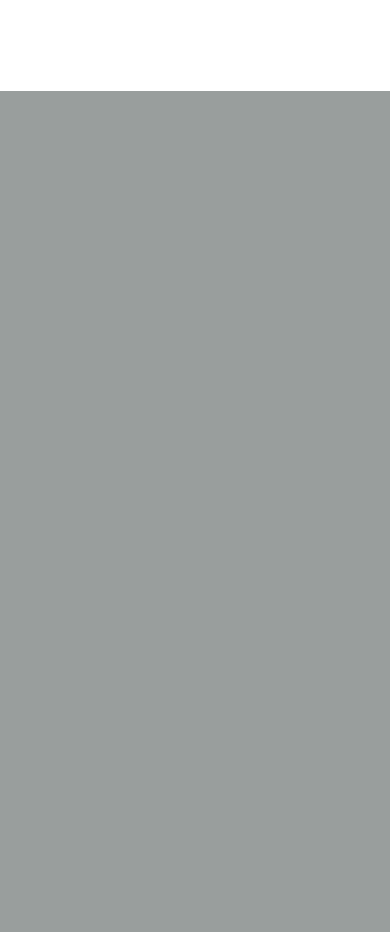
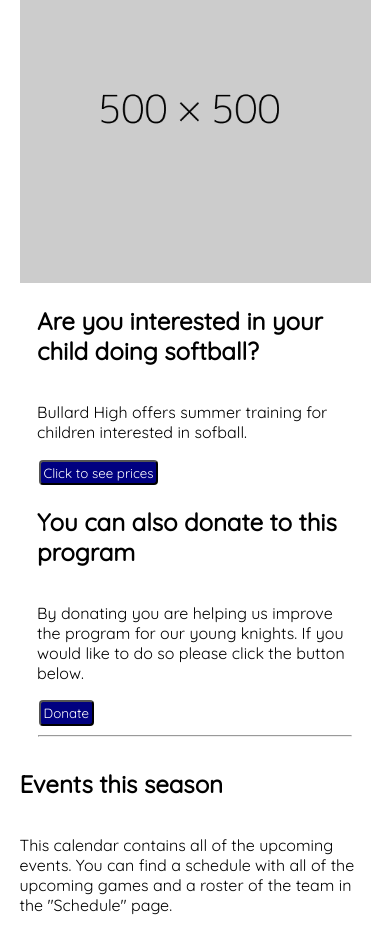
Before and after one commit to genm8/Client-Website, a PHP site: page /bhshome.php in a window 390 px wide; the page is wider, and only the part inside the window is pictured. Shown: the part 753-1685 px from the top of that part. Before the commit the page ends 844 px from the top of that part, so only its background shows below. Run offline with PHP 8.4, Linux system fonts and the light colour scheme.

Commit message:
finishedish home page and lil knights

```diff
--- a/bhshome.php
+++ b/bhshome.php
@@ -3,7 +3,7 @@
 
 <head>
     <meta charset="UTF-8">
-    <title>Youth Program</title>
+    <title>Home</title>
     <link rel="stylesheet" href="client-web.css">
     <link href="https://fonts.googleapis.com/css?family=Quicksand" rel="stylesheet">
     <link href="https://fonts.googleapis.com/css?family=Alfa+Slab+One|Bungee" rel="stylesheet">
@@ -13,21 +13,48 @@
 </head>
 
 <body>
-   <div id="bigcontainer">
-    <div class="header">
-        <a class="logo" href="bhshome.php">
-            <img src="images/logo.PNG" alt="">
-        </a>
+    <div id="homecontainer">
+        <a href="bhshome.php"><img src="images/2db0b9fb-8183-4b9f-a6d0-472261747a92_200x200.png" alt=""></a>
+
+        <div id="homeheader">
+            <nav>
             <ul>
                 <li><a href="bhshome.php">Home</a></li>
                 <li><a href="schedule.php">Schedules</a></li>
-            <li><a href="about.php">About</a></li>
                 <li><a href="youthprogram.php">Lil' Knights</a></li>
             </ul>
+            </nav>
         </div>
     </div>
-<div id="calendar">
+    <div class="homeinfo">
+        <h1>About the team</h1>
+        <p>Lorem ipsum dolor sit amet, consectetur adipisicing elit. Vel quasi, optio quo saepe omnis! Repellendus impedit dicta, voluptate eos, quia ducimus consectetur iste, possimus tempora animi mollitia labore eligendi numquam.</p>
+        <div class="images">
+            <img src="images/500x500.png" alt="">
+            <img src="images/500x500.png" alt="">
+        </div>
+        <div id="donate" class="margin-top">
+            <div>
+                <h2>Are you interested in your child doing softball?</h2>
+                <p>Bullard High offers summer training for children interested in sofball.</p>
+                <a href="youthprogram.php"><button>Click to see prices</button></a>
+            </div>
+            <div>
+                <h2>You can also donate to this program</h2>
+                <p>By donating you are helping us improve the program for our young knights. If you would like to do so please click the button below.</p>
+                <a href="youthprogram.php"><button>Donate</button></a>
+            </div>
+        </div>
+    </div>
+    <hr class="margin-top">
+    <div id="bottom" class="margin-top">
+        <div id="column">
+            <h2>Events this season</h2>
+            <p>This calendar contains all of the upcoming events. You can find a schedule with all of the upcoming games and a roster of the team in the "Schedule" page. </p>
+        </div>
+        <div id="calendar" class="margin-top">
             <iframe src="https://calendar.google.com/calendar/b/1/embed?height=600&amp;wkst=1&amp;bgcolor=%23ffffff&amp;ctz=America%2FLos_Angeles&amp;src=Ymhza25pZ2h0c29mdGJhbGxAZ21haWwuY29t&amp;src=ZmNkbmE2YXVldGFpaWJ1bG1yY3QzM2Vva2tAZ3JvdXAuY2FsZW5kYXIuZ29vZ2xlLmNvbQ&amp;color=%23039BE5&amp;color=%234285F4&amp;showPrint=0&amp;title=Events%202019&amp;showTabs=0&amp;showCalendars=0&amp;showTz=0" style="border-width:0" width="800" height="600" frameborder="0" scrolling="no"></iframe>
+        </div>
     </div>
 </body>
 
--- a/client-web.css
+++ b/client-web.css
@@ -33,18 +33,6 @@
     flex-direction: row;
     align-items: center;
     justify-content: space-around;
-}
-
-#navigation {
-    display: flex;
-    justify-content: center;
-    background-color: #0219A8;
-}
-
-#navigation h1 {
-    font-family: 'Bungee', cursive;
-    color: white;
-    font-size: 300%;
 }
 
 .centeredtit {
@@ -88,11 +76,8 @@
 }
 
 input {
-    margin-top: 1%;
-}
-
-select {
-    margin-top: 1%;
+    margin-top: 2.5%;
+    margin-right: 1%;
 }
 
 #parallax {
@@ -119,7 +104,9 @@
     width: 100%;
     justify-content: space-between;
     align-items: center;
-    font-size: 200%;
+    font-size: 100%;
+    background-color: navy;
+    border-bottom: 1px solid white;
 }
 
 
@@ -135,18 +122,128 @@
     margin-right: 2%;
 }
 
+.margin-top {
+    margin-top: 2%;
+}
+
 #bigcontainer {
     height: 37vw;
     background-image: url(images/reresize.jpg);
     background-size: cover;
 }
 
+#column {
+    display: flex;
+    flex-direction: column;
+    width: 42%;
+    margin-left: auto;
+}
+
+#bottom {
+    display: flex;
+    flex-direction: row;
+
+}
+
 #calendar {
     display: flex;
-    margin-top: 2%;
+    width: 48%;
     margin-right: 2%;
-    justify-content: flex-end
+    margin-left: auto;
 }
+
 iframe button {
     background-color: aqua;
 }
+
+#homecontainer {
+    display: flex;
+    justify-content: space-between;
+    align-items: center;
+    font-size: 150%;
+    margin-left: 1%;
+    margin-right: 1%;
+}
+
+#homecontainer a {
+    color: black;
+    transition: .2s;
+}
+
+#homecontainer a:hover {
+    color: gray;
+}
+
+.homeinfo {
+    width: 90%;
+    margin: auto;
+}
+
+button {
+    border-radius: 4px;
+    margin: .5%;
+    padding: .9%;
+    color: white;
+    background-color: navy;
+    font-family: 'Quicksand', sans-serif;
+}
+
+.images {
+    display: flex;
+    flex-direction: row;
+    justify-content: space-between;
+}
+
+#donate {
+    display: flex;
+    flex-direction: row;
+    justify-content: space-between;
+
+}
+
+#donate > div {
+    display: flex;
+    flex-direction: column;
+    width: 50%;
+}
+
+@media only screen and (max-width: 1140px) {
+    .images {
+        flex-direction: column;
+    }
+
+    .images img {
+        margin-top: 1%;
+    }
+
+    #donate {
+        display: flex;
+        flex-direction: column;
+        margin-top: 1%;
+    }
+
+    #donate > div {
+        width: 90%;
+        margin: auto;
+    }
+
+    #bottom {
+        display: flex;
+        flex-direction: column;
+        justify-content: flex-start;
+    }
+
+    #column,
+    #calendar {
+        width: 90%;
+        margin: auto;
+        margin-top: 1%;
+    }
+}
+
+@media only screen and (max-width: 760px) {
+    div.header {
+        background-color: transparent;
+        border-bottom: 0px;
+    }
+}
```
Also changed, not shown: youthprogram.php (+17 -15 lines), images/2db0b9fb-8183-4b9f-a6d0-472261747a92_200x200.png (added), images/500x500.png (added). Lines whose indentation alone changed are shown as unchanged.
